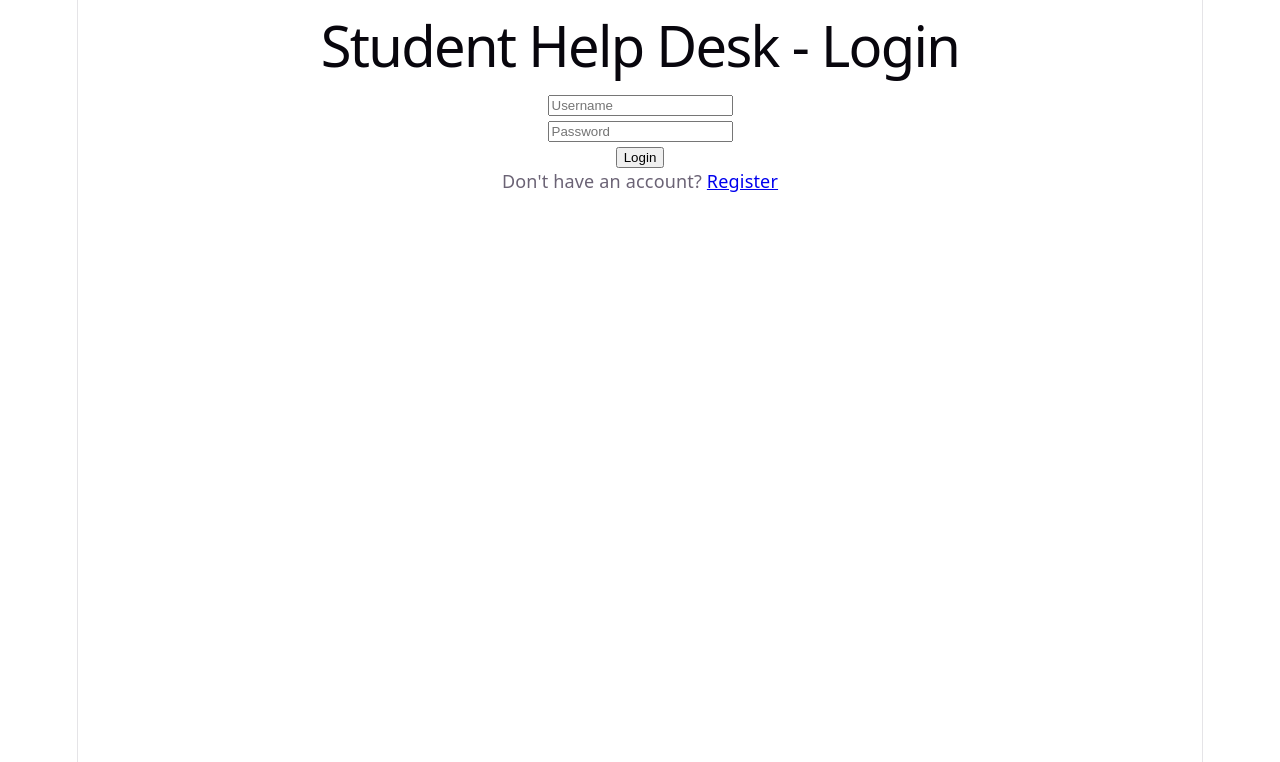
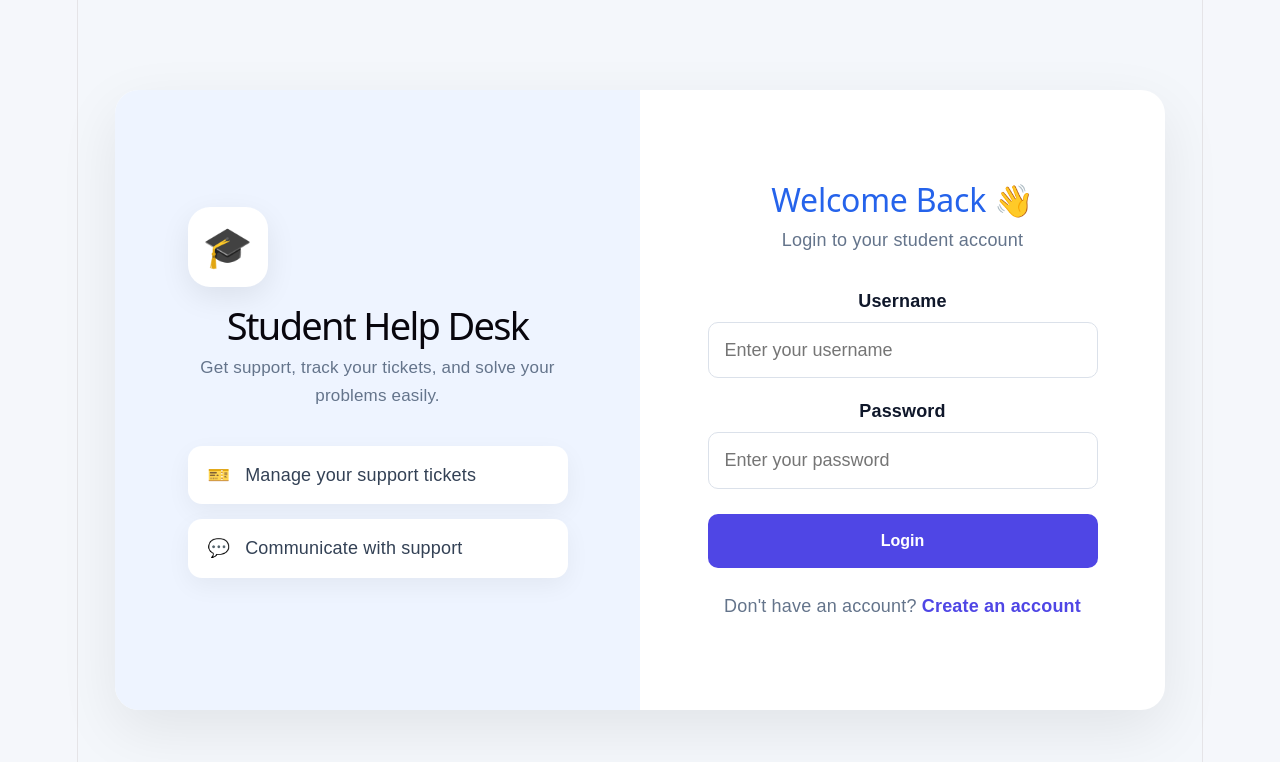
Before and after one commit to mofasselhossainrana/Student-Help-Desk-2, a React (Vite) app in the folder frontend/: page /login in a window 1280 px wide. Shown: the top 762 px of the page. Built offline with nearby package versions, Linux system fonts and the light colour scheme.

Commit message:
Add dashboard and sidebar UI

```diff
--- a/frontend/src/App.css
+++ b/frontend/src/App.css
@@ -1,184 +1,291 @@
-.counter {
+* {
+  box-sizing: border-box;
+}
+
+body {
+  margin: 0;
+  font-family: Arial, sans-serif;
+  background: #f5f7fb;
+  color: #222;
+}
+
+button,
+input,
+textarea,
+select {
+  font: inherit;
+}
+
+button {
+  cursor: pointer;
+}
+
+.tickets-page {
+  width: 100%;
+  max-width: 1000px;
+  margin: 0 auto;
+  padding: 40px 20px;
+}
+
+
+.login-page {
+  min-height: 100vh;
+  display: flex;
+  align-items: center;
+  justify-content: center;
+  padding: 30px;
+  background: #f4f7fb;
+}
+
+.login-container {
+  width: 100%;
+  max-width: 1050px;
+  min-height: 620px;
+  display: flex;
+  overflow: hidden;
+  background: white;
+  border-radius: 24px;
+  box-shadow: 0 20px 60px rgba(0, 0, 0, 0.08);
+}
+
+/* Left visual section */
+
+.login-visual {
+  flex: 1;
+  display: flex;
+  align-items: center;
+  justify-content: center;
+  padding: 50px;
+  background: #eef4ff;
+}
+
+.visual-content {
+  max-width: 380px;
+}
+
+.visual-icon {
+  width: 80px;
+  height: 80px;
+  display: flex;
+  align-items: center;
+  justify-content: center;
+  margin-bottom: 25px;
+  border-radius: 22px;
+  background: white;
+  font-size: 40px;
+  box-shadow: 0 10px 30px rgba(0, 0, 0, 0.08);
+}
+
+.visual-content h1 {
+  margin: 0 0 15px;
+  font-size: 38px;
+}
+
+.visual-content > p {
+  margin-bottom: 35px;
+  color: #64748b;
+  font-size: 17px;
+  line-height: 1.7;
+}
+
+.visual-card {
+  display: flex;
+  align-items: center;
+  gap: 15px;
+  margin-bottom: 15px;
+  padding: 16px 20px;
+  border-radius: 14px;
+  background: white;
+  color: #334155;
+  box-shadow: 0 8px 25px rgba(0, 0, 0, 0.05);
+}
+
+.visual-card:first-letter {
+  font-size: 22px;
+}
+
+/* Login form */
+
+.login-form-container {
+  flex: 1;
+  display: flex;
+  align-items: center;
+  justify-content: center;
+  padding: 50px;
+}
+
+.login-form {
+  width: 100%;
+  max-width: 390px;
+}
+
+.login-form h2 {
+  margin: 0 0 8px;
+  font-size: 32px;
+  color: #2563eb;   /* Blue */
+}
+
+.login-subtitle {
+  margin: 0 0 35px;
+  color: #64748b;
+}
+
+.login-form label {
+  display: block;
+  margin-bottom: 8px;
+  color: #0f172a;   /* Dark */;
+  font-weight: 600;
+}
+
+.login-form input {
+  width: 100%;
+  margin-bottom: 20px;
+  padding: 14px 16px;
+  border: 1px solid #dbe1ea;
+  border-radius: 10px;
+  outline: none;
+  transition: 0.2s;
+}
+
+.login-form input:focus {
+  border-color: #6366f1;
+  box-shadow: 0 0 0 3px rgba(99, 102, 241, 0.12);
+}
+
+.login-button {
+  width: 100%;
+  margin-top: 5px;
+  padding: 14px;
+  border: none;
+  border-radius: 10px;
+  background: #4f46e5;
+  color: white;
+  font-weight: 600;
   font-size: 16px;
-  padding: 5px 10px;
-  border-radius: 5px;
-  color: var(--accent);
-  background: var(--accent-bg);
-  border: 2px solid transparent;
-  transition: border-color 0.3s;
-  margin-bottom: 24px;
+  transition: 0.2s;
+}
 
-  &:hover {
-    border-color: var(--accent-border);
+.login-button:hover {
+  background: #4338ca;
+  transform: translateY(-1px);
+}
+
+.login-message {
+  margin-top: 15px;
+  text-align: center;
+}
+
+.register-text {
+  margin-top: 25px;
+  text-align: center;
+  color: #64748b;
+}
+
+.register-text a {
+  color: #4f46e5;
+  font-weight: 600;
+  text-decoration: none;
+}
+
+/* Mobile */
+
+@media (max-width: 768px) {
+  .login-page {
+    padding: 15px;
   }
-  &:focus-visible {
-    outline: 2px solid var(--accent);
-    outline-offset: 2px;
+
+  .login-container {
+    flex-direction: column;
+  }
+
+  .login-visual {
+    padding: 35px 25px;
+  }
+
+  .visual-content h1 {
+    font-size: 30px;
+  }
+
+  .login-form-container {
+    padding: 35px 25px;
   }
 }
 
-.hero {
-  position: relative;
+.sidebar {
+  width: 250px;
+  height: 100vh;
+  position: fixed;
+  left: 0;
+  top: 0;
 
-  .base,
-  .framework,
-  .vite {
-    inset-inline: 0;
-    margin: 0 auto;
-  }
+  display: flex;
+  flex-direction: column;
 
-  .base {
-    width: 170px;
-    position: relative;
-    z-index: 0;
-  }
+  padding: 25px 15px;
 
-  .framework,
-  .vite {
-    position: absolute;
-  }
-
-  .framework {
-    z-index: 1;
-    top: 34px;
-    height: 28px;
-    transform: perspective(2000px) rotateZ(300deg) rotateX(44deg) rotateY(39deg)
-      scale(1.4);
-  }
-
-  .vite {
-    z-index: 0;
-    top: 107px;
-    height: 26px;
-    width: auto;
-    transform: perspective(2000px) rotateZ(300deg) rotateX(40deg) rotateY(39deg)
-      scale(0.8);
-  }
+  background: #ffffff;
+  border-right: 1px solid #e5e7eb;
 }
 
-#center {
+.sidebar-logo {
+  display: flex;
+  align-items: center;
+  gap: 10px;
+
+  padding: 10px;
+  margin-bottom: 35px;
+
+  font-size: 18px;
+  font-weight: 700;
+}
+
+.sidebar-nav {
   display: flex;
   flex-direction: column;
-  gap: 25px;
-  place-content: center;
-  place-items: center;
-  flex-grow: 1;
-
-  @media (max-width: 1024px) {
-    padding: 32px 20px 24px;
-    gap: 18px;
-  }
+  gap: 8px;
 }
 
-#next-steps {
-  display: flex;
-  border-top: 1px solid var(--border);
-  text-align: left;
+.sidebar-nav a {
+  padding: 13px 15px;
 
-  & > div {
-    flex: 1 1 0;
-    padding: 32px;
-    @media (max-width: 1024px) {
-      padding: 24px 20px;
-    }
-  }
+  border-radius: 10px;
 
-  .icon {
-    margin-bottom: 16px;
-    width: 22px;
-    height: 22px;
-  }
+  color: #64748b;
+  text-decoration: none;
 
-  @media (max-width: 1024px) {
-    flex-direction: column;
-    text-align: center;
-  }
+  transition: 0.2s;
 }
 
-#docs {
-  border-right: 1px solid var(--border);
-
-  @media (max-width: 1024px) {
-    border-right: none;
-    border-bottom: 1px solid var(--border);
-  }
+.sidebar-nav a:hover {
+  background: #f1f5ff;
+  color: #4f46e5;
 }
 
-#next-steps ul {
-  list-style: none;
-  padding: 0;
-  display: flex;
-  gap: 8px;
-  margin: 32px 0 0;
-
-  .logo {
-    height: 18px;
-  }
-
-  a {
-    color: var(--text-h);
-    font-size: 16px;
-    border-radius: 6px;
-    background: var(--social-bg);
-    display: flex;
-    padding: 6px 12px;
-    align-items: center;
-    gap: 8px;
-    text-decoration: none;
-    transition: box-shadow 0.3s;
-
-    &:hover {
-      box-shadow: var(--shadow);
-    }
-    .button-icon {
-      height: 18px;
-      width: 18px;
-    }
-  }
-
-  @media (max-width: 1024px) {
-    margin-top: 20px;
-    flex-wrap: wrap;
-    justify-content: center;
-
-    li {
-      flex: 1 1 calc(50% - 8px);
-    }
-
-    a {
-      width: 100%;
-      justify-content: center;
-      box-sizing: border-box;
-    }
-  }
+.sidebar-nav a.active {
+  background: #4f46e5;
+  color: white;
 }
 
-#spacer {
-  height: 88px;
-  border-top: 1px solid var(--border);
-  @media (max-width: 1024px) {
-    height: 48px;
-  }
+.sidebar-bottom {
+  margin-top: auto;
 }
 
-.ticks {
-  position: relative;
+.sidebar-bottom button {
   width: 100%;
 
-  &::before,
-  &::after {
-    content: '';
-    position: absolute;
-    top: -4.5px;
-    border: 5px solid transparent;
-  }
+  padding: 13px 15px;
 
-  &::before {
-    left: 0;
-    border-left-color: var(--border);
-  }
-  &::after {
-    right: 0;
-    border-right-color: var(--border);
-  }
+  border: none;
+  border-radius: 10px;
+
+  background: #fef2f2;
+  color: #dc2626;
+
+  font-weight: 600;
+
+  cursor: pointer;
 }
+
+.sidebar-bottom button:hover {
+  background: #fee2e2;
+}
--- /dev/null
+++ b/frontend/src/Components/sidebar.jsx
@@ -0,0 +1,51 @@
+import { NavLink, useNavigate } from 'react-router-dom';
+
+function Sidebar({ onLogout }) {
+  const navigate = useNavigate();
+
+  const handleLogout = () => {
+    onLogout();
+    navigate('/login');
+  };
+
+  return (
+    <aside className="sidebar">
+
+      <div className="sidebar-logo">
+        🎓
+        <span>Student Help Desk</span>
+      </div>
+
+      <nav className="sidebar-nav">
+
+        <NavLink to="/dashboard">
+          🏠 Dashboard
+        </NavLink>
+
+        <NavLink to="/tickets">
+          🎫 My Tickets
+        </NavLink>
+
+        <NavLink to="/create-ticket">
+          ➕ Create Ticket
+        </NavLink>
+
+        <NavLink to="/search">
+          🔍 Search Tickets
+        </NavLink>
+
+      </nav>
+
+      <div className="sidebar-bottom">
+
+        <button onClick={handleLogout}>
+          🚪 Logout
+        </button>
+
+      </div>
+
+    </aside>
+  );
+}
+
+export default Sidebar;
--- /dev/null
+++ b/frontend/src/pages/Dashboard.jsx
@@ -0,0 +1,57 @@
+import Sidebar from '../components/Sidebar';
+
+function Dashboard({ onLogout }) {
+  return (
+    <div className="dashboard-layout">
+
+      <Sidebar onLogout={onLogout} />
+
+      <main className="dashboard-content">
+
+        <h1>Welcome Back 👋</h1>
+
+        <p className="dashboard-subtitle">
+          Here is what's happening with your support tickets.
+        </p>
+
+        <div className="dashboard-cards">
+
+          <div className="dashboard-card">
+            <span>🎫</span>
+            <div>
+              <p>Total Tickets</p>
+              <h2>0</h2>
+            </div>
+          </div>
+
+          <div className="dashboard-card">
+            <span>🟢</span>
+            <div>
+              <p>Open Tickets</p>
+              <h2>0</h2>
+            </div>
+          </div>
+
+          <div className="dashboard-card">
+            <span>✅</span>
+            <div>
+              <p>Closed Tickets</p>
+              <h2>0</h2>
+            </div>
+          </div>
+
+        </div>
+
+        <div className="recent-tickets">
+          <h2>Recent Tickets</h2>
+
+          <p>No recent tickets to show.</p>
+        </div>
+
+      </main>
+
+    </div>
+  );
+}
+
+export default Dashboard;
--- a/frontend/src/pages/Login.jsx
+++ b/frontend/src/pages/Login.jsx
@@ -10,13 +10,16 @@ function Login({ onLogin }) {
 
   const handleLogin = async () => {
     try {
-      const response = await fetch('http://127.0.0.1:8000/api/login/', {
+      const response = await fetch(
+        'http://127.0.0.1:8000/api/login/',
+        {
           method: 'POST',
           headers: {
             'Content-Type': 'application/json',
           },
           body: JSON.stringify({ username, password }),
-      });
+        }
+      );
 
       const data = await response.json();
 
@@ -24,7 +27,7 @@ function Login({ onLogin }) {
         localStorage.setItem('token', data.token);
         setMessage('Login successful!');
         onLogin();
-        navigate('/tickets');
+        navigate('/dashboard');
       } else {
         setMessage('Login failed. Check username/password.');
       }
@@ -35,34 +38,87 @@ function Login({ onLogin }) {
   };
 
   return (
-    <div>
-      <h1>Student Help Desk - Login</h1>
+    <div className="login-page">
+
+      <div className="login-container">
+
+        {/* Left Side - Illustration */}
+        <div className="login-visual">
+          <div className="visual-content">
+            <div className="visual-icon">🎓</div>
+
+            <h1>Student Help Desk</h1>
+
+            <p>
+              Get support, track your tickets,
+              and solve your problems easily.
+            </p>
+
+            <div className="visual-card">
+              🎫
+              <span>Manage your support tickets</span>
+            </div>
+
+            <div className="visual-card">
+              💬
+              <span>Communicate with support</span>
+            </div>
+          </div>
+        </div>
+
+        {/* Right Side - Login Form */}
+        <div className="login-form-container">
+
+          <div className="login-form">
+
+            <h2>Welcome Back 👋</h2>
+
+            <p className="login-subtitle">
+              Login to your student account
+            </p>
+
+            <label>Username</label>
 
             <input
               type="text"
-        placeholder="Username"
+              placeholder="Enter your username"
               value={username}
               onChange={(e) => setUsername(e.target.value)}
             />
 
-      <br />
+            <label>Password</label>
 
             <input
               type="password"
-        placeholder="Password"
+              placeholder="Enter your password"
               value={password}
               onChange={(e) => setPassword(e.target.value)}
             />
 
-      <br />
+            <button
+              className="login-button"
+              onClick={handleLogin}
+            >
+              Login
+            </button>
 
-      <button onClick={handleLogin}>Login</button>
+            {message && (
+              <p className="login-message">
+                {message}
+              </p>
+            )}
 
-      <p>{message}</p>
+            <p className="register-text">
+              Don't have an account?{' '}
+              <Link to="/register">Create an account</Link>
+            </p>
 
-      <p>
-        Don't have an account? <Link to="/register">Register</Link>
-      </p>
+          </div>
+
+        </div>
+
+      </div>
+
     </div>
   );
 }
```
Also changed, not shown: frontend/src/App.jsx (+22 -5 lines), frontend/src/pages/Tickets.jsx (+62 -3 lines), 2 other files (tests, documents, lock files or other folders). Lines whose indentation alone changed are shown as unchanged.
